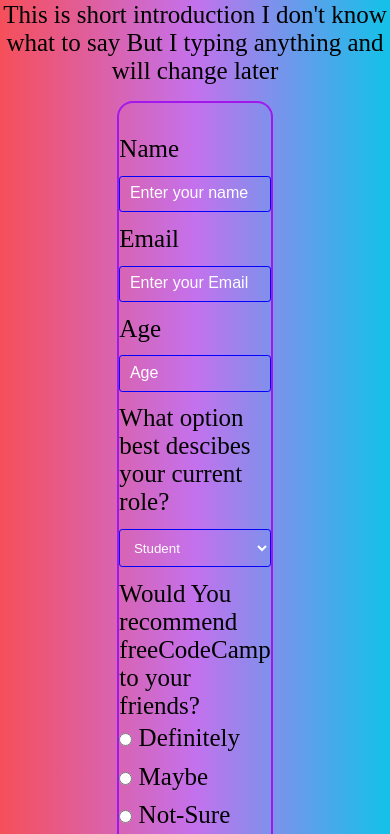
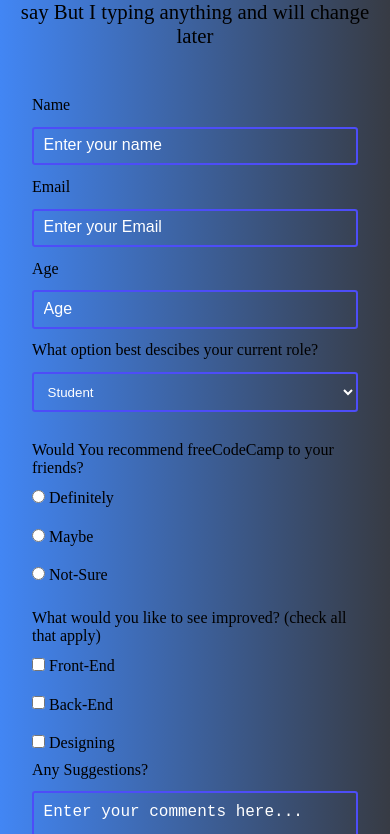
Before and after one commit to Ryzen-thor/freeCodeCamp-surveyForm-project, a plain HTML site: page index.html in a window 390 px wide. Shown: the part 89-923 px from the top of the page. Drawn offline with Linux system fonts and the light colour scheme.

Commit message:
thir version

```diff
--- a/index.html
+++ b/index.html
@@ -10,74 +10,65 @@
 
 <body>
     <h1 id="title">My Survey Form</h1>
-        <p id="description">
-            This is short introduction I don't know what to say But I typing
-            anything and will change later
-        </p>
+    <p id="description">
+        This is short introduction I don't know what to say But I typing anything
+        and will change later
+    </p>
     <div class="container">
-
-
-        <form action="" id="survey-form">
-            <label for="name" id="name-label">Name
-                <input class="same same1 class="" typ"e="text" name="name" id="name" placeholder="Enter your name" />
-            </label><br>
+        <form action="" id="survey-form"  >
+            <label for="name" id="name-label">Name <input class="same same1 class="" typ" e="text" name="name" id="name"
+                    placeholder="Enter your name"  required/> </label><br />
             <label for="name" id="email-label">Email
-                <input class="same same1 " type="email" name="email" id="email" placeholder="Enter your Email" />
-            </label><br>
+                <input class="same same1" type="email" name="email" id="email" placeholder="Enter your Email" required />
+            </label><br />
             <label for="name" id="number-label">Age
-                <input class="same same1 " type="number" name="number" id="number" placeholder="Age" min="10" step="5" max="100" />
-            </label><br>
+                <input class="same same1" type="number" name="number" id="number" placeholder="Age" min="10" step="5"
+                    max="100"  required/> </label><br />
 
             <label for="dropdown">
-                What option best descibes your current role?<br>
-                <select class="same same1 " name="dropdown" id="dropdown">
-                    <option value="student"  class="optColor" >Student</option>
-                    <option value="full-time-job" class="optColor">Full time Job</option>
-                    <option value="full-time-learner" class="optColor">Full time learner</option>
+                What option best descibes your current role?<br />
+                <select class="same same1" name="dropdown" id="dropdown">
+                    <option value="student" class="optColor">Student</option>
+                    <option value="full-time-job" class="optColor">
+                        Full time Job
+                    </option>
+                    <option value="full-time-learner" class="optColor">
+                        Full time learner
+                    </option>
                     <option value="other" class="optColor">Other</option>
-                </select>
-            </label><br>
+                </select> </label><br />
 
-            <p>Would You recommend freeCodeCamp to your friends?<br>
+            <p>
+                Would You recommend freeCodeCamp to your friends?<br />
                 <label for="definitely">
-
-                    <input type="radio" class="same1"  name="attribute" id="definitely">
-                    Definitely
-                </label><br>
+                    <input type="radio" class="same1" name="attribute" id="definitely" value="definitely" required />
+                    Definitely </label><br />
                 <label for="maybe">
-
-                    <input type="radio"  class="same1" name="attribute" id="maybe">
-                    Maybe
-                </label><br>
+                    <input type="radio" class="same1" name="attribute" id="maybe" value="maybe" required />
+                    Maybe </label><br />
                 <label for="not-sure">
-
-                    <input type="radio"  class="same1" name="attribute" id="not-sure">
-                    Not-Sure
-                </label><br>
+                    <input type="radio" class="same1" name="attribute" id="not-sure" value="not-sure" required />
+                    Not-Sure </label><br />
             </p>
 
-            <p>What would you like to see improved? (check all that apply) <br>
+            <p>
+                What would you like to see improved? (check all that apply) <br />
 
-                <input type="checkbox" class="same1"  name="1" id="1" value="font-end">
-                <label for="1">Front-End</label><br>
-                <input type="checkbox" class="same1"  name="2" id="2" value="back-end">
-                <label for="2">Back-End</label><br>
-                <input type="checkbox" class="same1"  name="3" id="3" value="designing">
-                <label for="3">Designing</label><br>
-
-
+                <input type="checkbox" class="same1" name="1" id="1" value="font-end"  />
+                <label for="1">Front-End</label><br />
+                <input type="checkbox" class="same1" name="2" id="2" value="back-end"  />
+                <label for="2">Back-End</label><br />
+                <input type="checkbox" class="same1" name="3" id="3" value="designing"  />
+                <label for="3">Designing</label><br />
             </p>
 
-
             <label for="textarea">
-                Any Suggestions?<br>
-                <textarea class="same same1 " name="textarea" id="textarea" cols="50" rows="8" placeholder="Enter your comments here..."></textarea>
+                Any Suggestions?<br />
+                <textarea class="same same1" name="textarea" id="textarea" cols="50" rows="8"
+                    placeholder="Enter your comments here..."></textarea>
             </label>
-            <br>
-            <input class="same same1 " type="submit" value="submit" id="submit">
-
-
-
+            <br />
+            <input class="same same1" type="submit" value="submit" id="submit" />
         </form>
     </div>
 </body>
--- a/style.css
+++ b/style.css
@@ -1,31 +1,29 @@
-*{
+* {
   padding: 0;
   margin: 0;
   box-sizing: border-box;
 }
-body{
-    background: #12c2e9;  /* fallback for old browsers */
-background: -webkit-linear-gradient(to right, #f64f59, #c471ed, #12c2e9);  /* Chrome 10-25, Safari 5.1-6 */
-background: linear-gradient(to right, #f64f59, #c471ed, #12c2e9);
-font-size: 25px;
-height: 100vh;
+body {
+  background: #373B44;  /* fallback for old browsers */
+  background: -webkit-linear-gradient(to right, #4286f4, #373B44);  /* Chrome 10-25, Safari 5.1-6 */
+  background: linear-gradient(to right, #4286f4, #373B44); /* W3C, IE 10+/ Edge, Firefox 16+, Chrome 26+, Opera 12+, Safari 7+ */
+
 }
 
-#title,#description{
+#title,
+#description {
   text-align: center;
-
 }
-#title{
+#title {
   margin-top: 1rem;
   margin-bottom: 1rem;
 }
-#description{
+#description {
   margin-bottom: 1rem;
 }
 
-.container{
-
-    border: 2px solid   #a218ec ;
+.container {
+  border: 4px solid #5e68f0;
   border-bottom: none;
   border-radius: 1rem;
   display: flex;
@@ -36,14 +34,42 @@ height: 100vh;
   margin: 0 auto;
   height: auto;
   /* overflow: hidden; */
-
+}
+@media (max-width: 860px) {
+  .container {
+    display: flex;
+    justify-content: center;
+    align-items: center;
+    border: none;
+    width: 80%;
+  }
+  #title {
+    font-size: 2rem;
+  }
+  #description {
+    font-size: 1.5rem;
+  }
 }
 
-#survey-form{
+@media (max-width: 460px) {
+    .container {
+
+      border: none;
+      width: 100%;
+    }
+    #title {
+      font-size: 1.8rem;
+    }
+    #description {
+      font-size: 1.3rem;
+    }
+  }
+
+#survey-form {
   margin: 2rem;
 }
 
-.same{
+.same {
   width: 100%;
   /* padding: 0.4rem;
     margin: 0.5rem 0 0.5rem 0; */
@@ -52,53 +78,58 @@ height: 100vh;
   border-top: none;
   border-left: none;
   border-right: none;
-    border:1px solid blue ;
+  border: 2px solid rgb(77, 77, 248);
   transition: all 0.2s ease-out;
 }
-::placeholder{
+::placeholder {
   color: white;
   font-size: 1rem;
 }
 
-::selection{
+::selection {
   color: yellow;
 }
 
-.same1{
+.same1 {
   padding: 0.6rem;
   margin: 0.8rem 0 0.8rem 0;
   cursor: pointer;
 }
 
-#submit:hover{
+#submit:hover {
   background-color: rgb(30, 30, 231);
   color: white;
   font-size: 1.4rem;
 }
 
-#submit{
+#submit {
   /* margin-top: 20rem; */
   font-size: 1rem;
   color: white;
 }
-input:focus{
+input:focus {
   outline: none;
   border: 1px solid blue;
   padding: 1rem;
   font-size: 1.2rem;
 }
 
-textarea:focus{
+textarea:focus {
   outline: none;
   border: 1px solid blue;
   padding: 1rem;
 }
 
-.optColor{
+.optColor {
   color: white;
   background-color: black;
 }
 
-#dropdown{
+#dropdown {
   color: white;
 }
+
+
+p{
+    margin-top : 1rem;
+}
```
Lines whose indentation alone changed are shown as unchanged.
